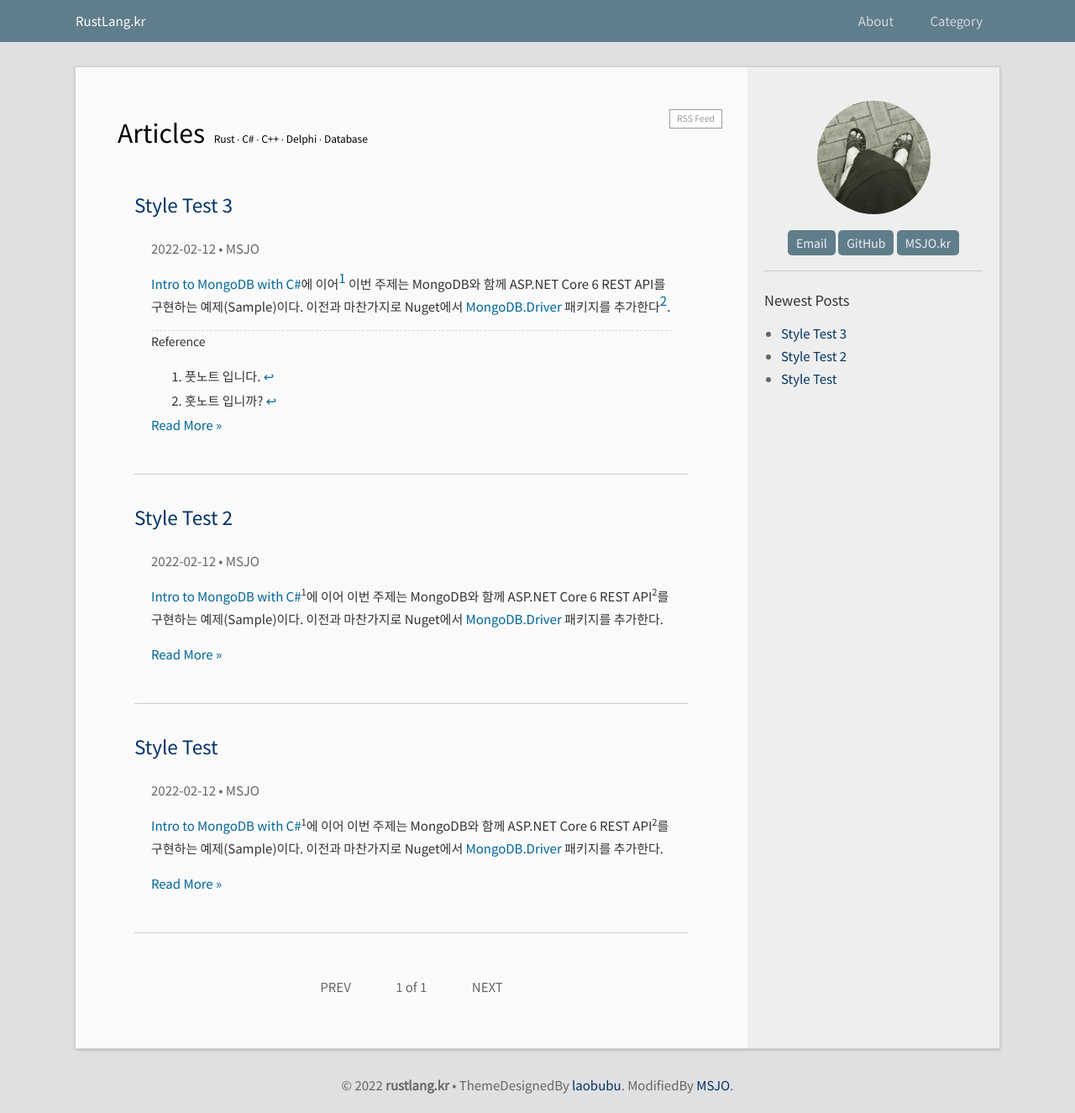
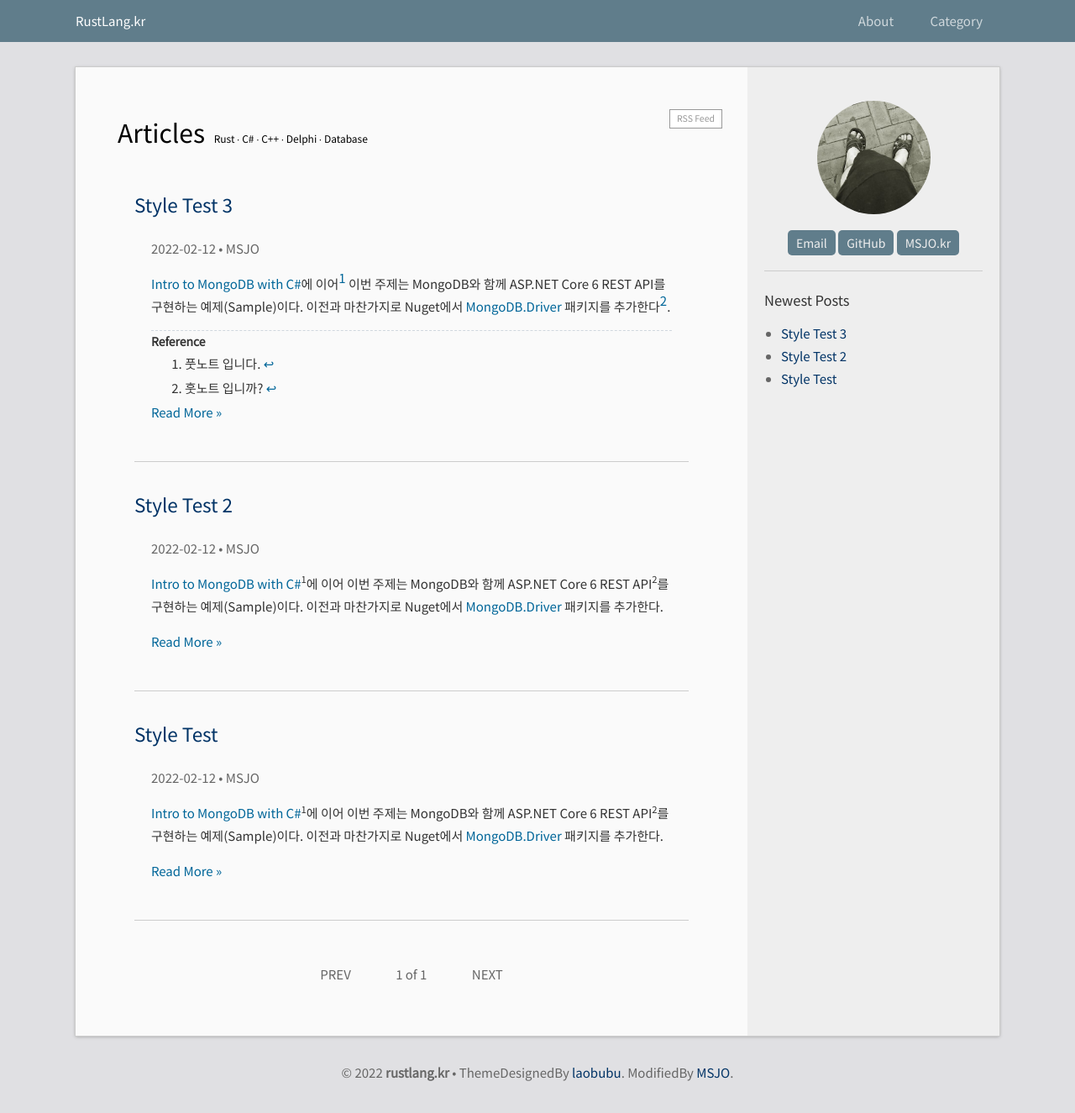
Before and after one commit to DebugJO/rustlang, a Jekyll site: the page built from index.html, in a window 1280 px wide. Shown: the whole page at 84% size. Built offline with Jekyll 4.4.1, drawn with Linux system fonts in a browser that asks for light colours; the list of posts is cut into pages by our own code.

Commit message:
Update _base.scss

```diff
--- a/_sass/_base.scss
+++ b/_sass/_base.scss
@@ -117,7 +117,12 @@ sup {
 }
 
 .footnotes::before {
-    content: 'Reference ';
+    content: 'Reference';
+    font-weight: bold;
+}
+
+.footnotes ol {
+    margin-top: -15px;
 }
 
 .footnotes p {
```
